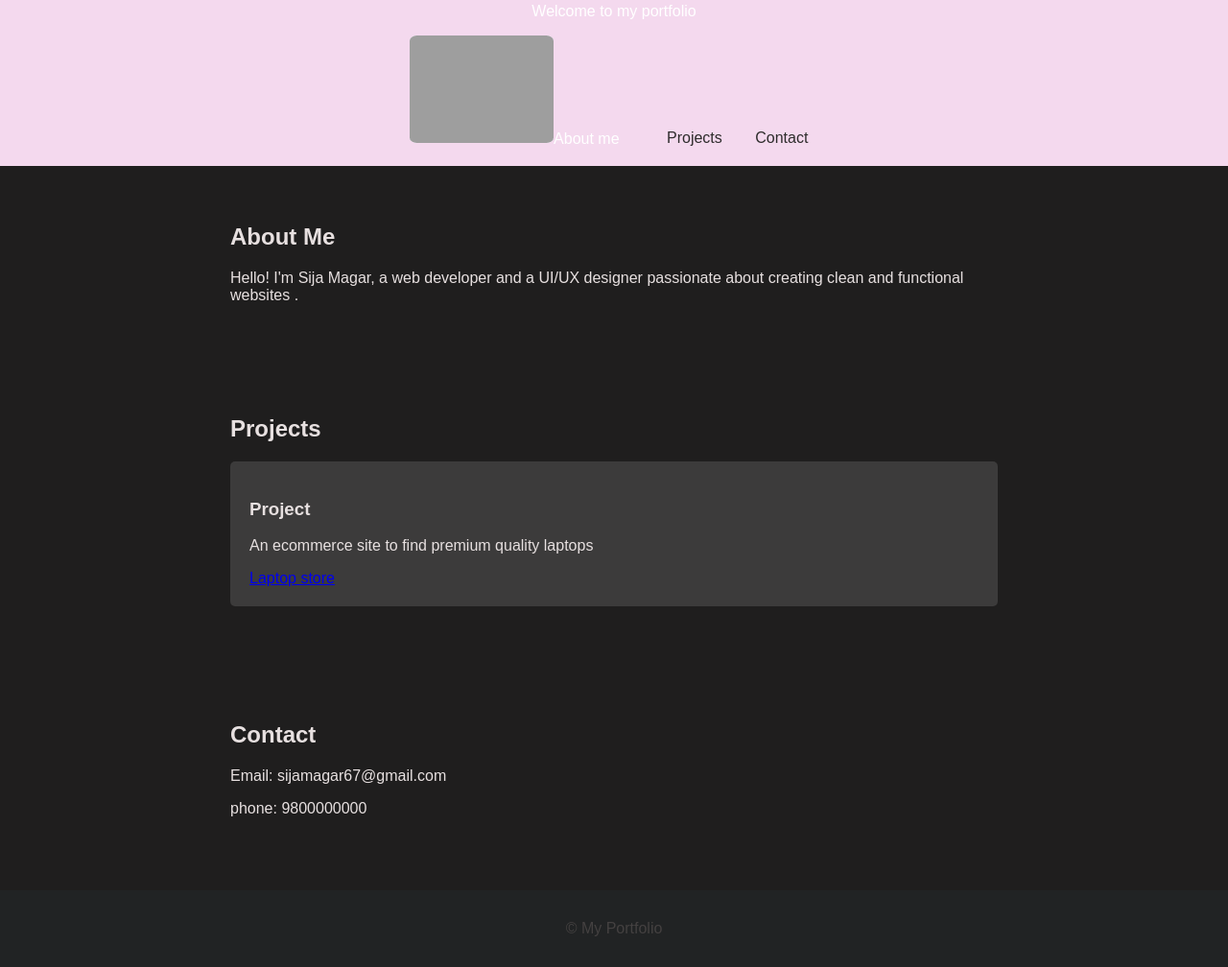
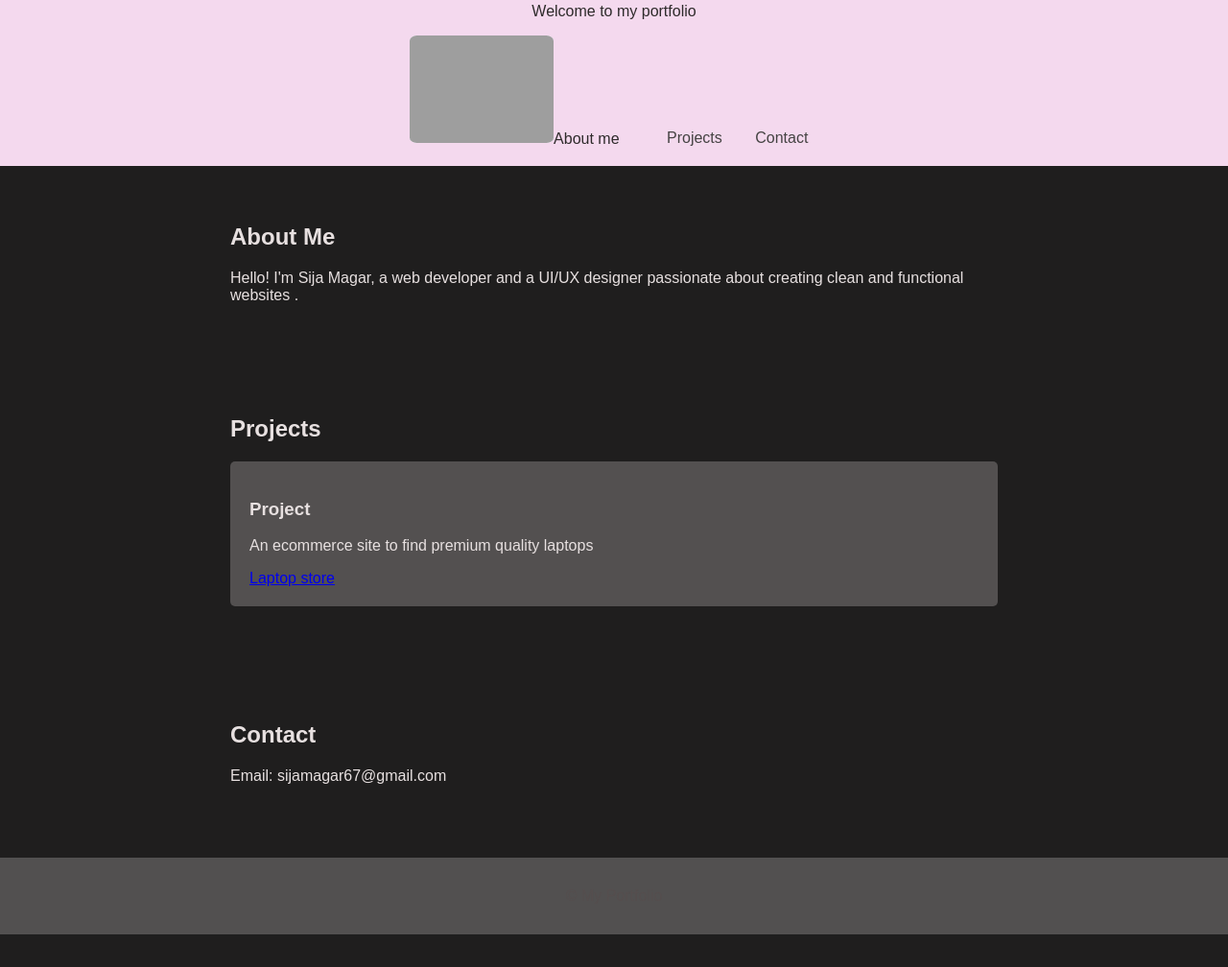
Before and after one commit to sizza122/portfolio, a plain HTML site: page index.html in a window 1280 px wide. Shown: the part 97-1105 px from the top of the page at 96% size. After the commit the page ends 1071 px from the top, so only its background shows below. Drawn offline with Linux system fonts and the light colour scheme; grey boxes are pictures that could not be loaded.

Commit message:
initial commit

```diff
--- a/index.html
+++ b/index.html
@@ -23,7 +23,7 @@
     }
     header {
       background: #f4d9ee;
-      color: #fff;
+      color: #2e2b2b;
       padding: 20px;
       text-align: center;
     }
@@ -31,7 +31,7 @@
       margin-top: 10px;
     }
     nav a {
-      color: #2e2c2c;
+      color: #454343;
       margin: 0 15px;
       text-decoration: none;
     }
@@ -41,15 +41,15 @@
       margin: auto;
     }
     .project {
-      background: #3c3b3b;
+      background: #535050;
       padding: 20px;
       margin-bottom: 20px;
       border-radius: 5px;
       box-shadow: 0 2px 5pxlch(76.79% 35.54 143.08 / 0.102);
     }
     footer {
-      background: #212324;
-      color: hsl(0, 2%, 26%);
+      background: #525050;
+      color: hsl(0, 4%, 32%);
       text-align: center;
       padding: 15px;
       margin-top: 20px;
@@ -69,12 +69,16 @@
       <a herf="#about">About me <a/>
       <a href="#projects">Projects</a>
       <a href="#contact">Contact</a>
+
+
     </nav>
   </header>
 
   <section id="about">
     <h2>About Me</h2>
     <p>Hello! I'm Sija Magar, a web developer and a UI/UX designer passionate about creating clean and functional websites .</p>
+
+
   </section>
 
   <section id=projects>
@@ -90,7 +94,7 @@
   <section id="contact">
     <h2>Contact</h2>
     <p>Email: sijamagar67@gmail.com</p>
-    <p>phone: 9800000000</p>
+
 
   </section>
 
```
